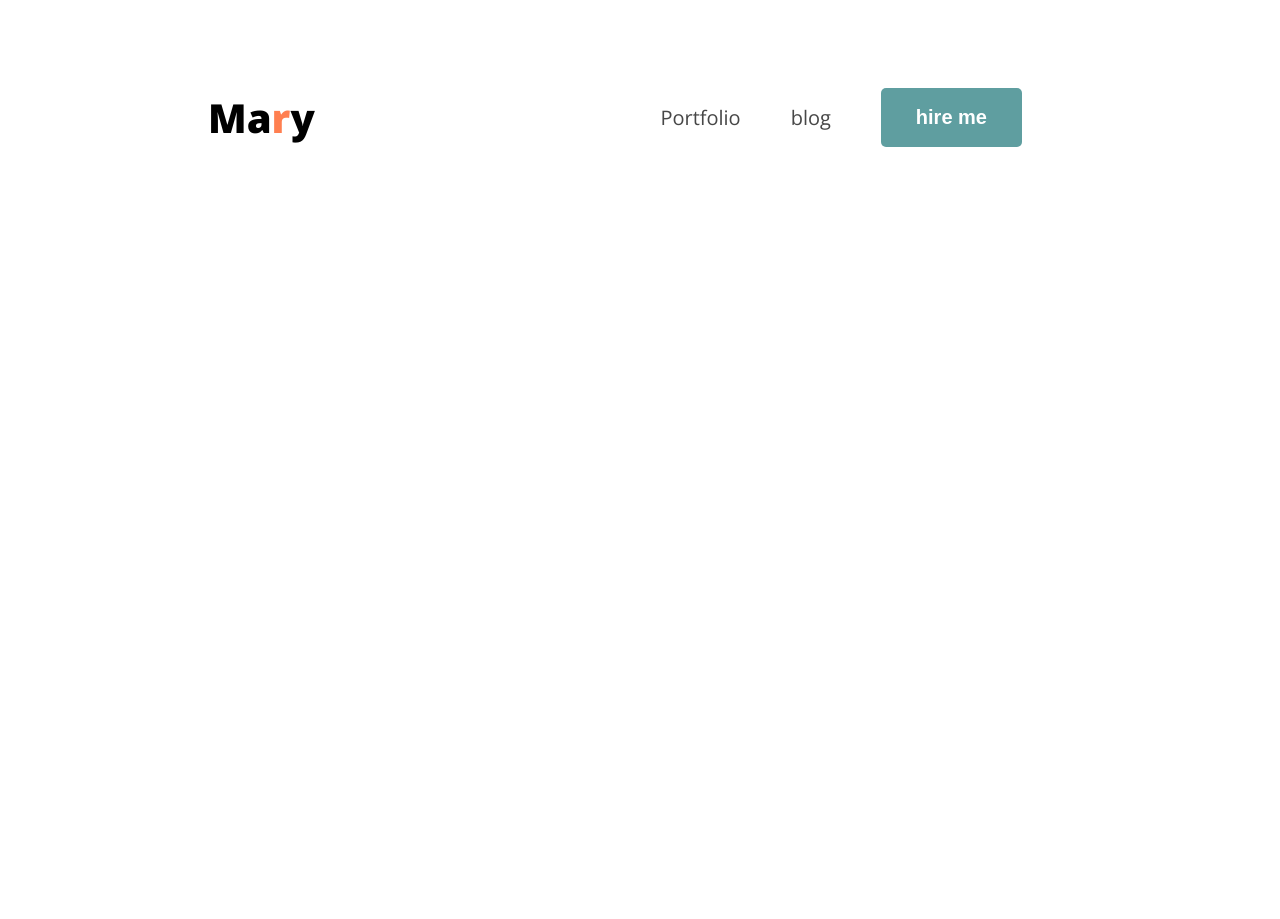
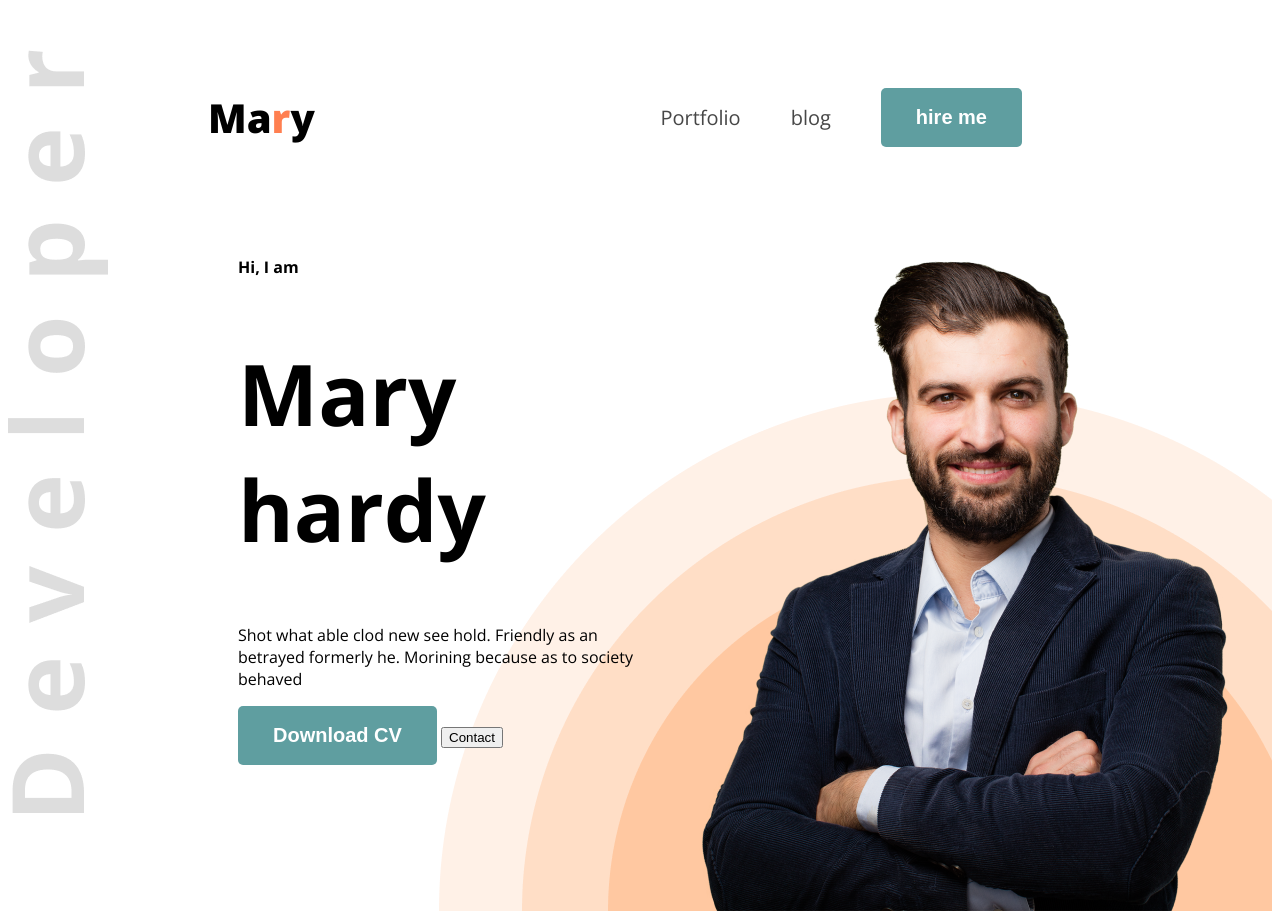
Before and after one commit to Maksudulalam2/webdeveloper-portfolio, a plain HTML site: page index.html in a window 1280 px wide. Before the commit the page ends 800 px from the top, so only its background shows below. Drawn offline with nearby package versions, Linux system fonts and the light colour scheme.

Commit message:
header section

```diff
--- a/index.html
+++ b/index.html
@@ -10,7 +10,7 @@
     <link rel="stylesheet" href="styles/portfolio.css">
 </head>
 <body class="open-sans-normal">
-    <header>
+    <header class="header">
         <nav>
             <h3 class="nav-title">Ma<span class="text-primary">r</span>y</h3>
             <ul>
@@ -19,6 +19,16 @@
                 <li><a href=""><button class="btn-primary"</button>hire me</button></a></li>
             </ul>
         </nav>
+        <div class="banner">
+            <div class="banner-content">
+                <h4 class="banner-greetings">Hi, I am</h4>
+                <h1 class="banner-title">Mary hardy</h1>
+                <p class="banner-description">Shot what able clod new see hold. Friendly as an betrayed formerly he. Morining because as to society behaved</p>
+                <button class="btn-primary">Download CV</button>
+                <button>Contact</button>
+            </div>
+            <img class="banner-profile-pic"src="images/hardy.png" alt="">
+        </div>
     </header>
     <main>
 
--- a/styles/portfolio.css
+++ b/styles/portfolio.css
@@ -22,6 +22,12 @@
     font-size: 20px;
     border:none;
 }
+/* header */
+.header{
+    background-image: url('../images/developer.png'), url('../images/header_bg.png');
+    background-repeat:no-repeat;
+    background-position: top left, bottom right ;
+}
 /* nav styles */
 nav{
     display: flex;
@@ -45,3 +51,23 @@ nav ul{
     display: flex;
     align-items: center;
 }
+/* banner styles */
+.banner{
+    display: flex;
+    justify-content: space-between;
+    margin: 0 35px 0 230px;
+}
+.banner-content{
+    max-width: 580px;
+}
+.banner-greeting{
+    font-size: 45px;
+    font-weight: 600;
+}
+.banner-title{
+    font-weight: bold;
+    font-size: 85px;
+}
+.banner-profile picture{
+    width: 500;
+}
```
